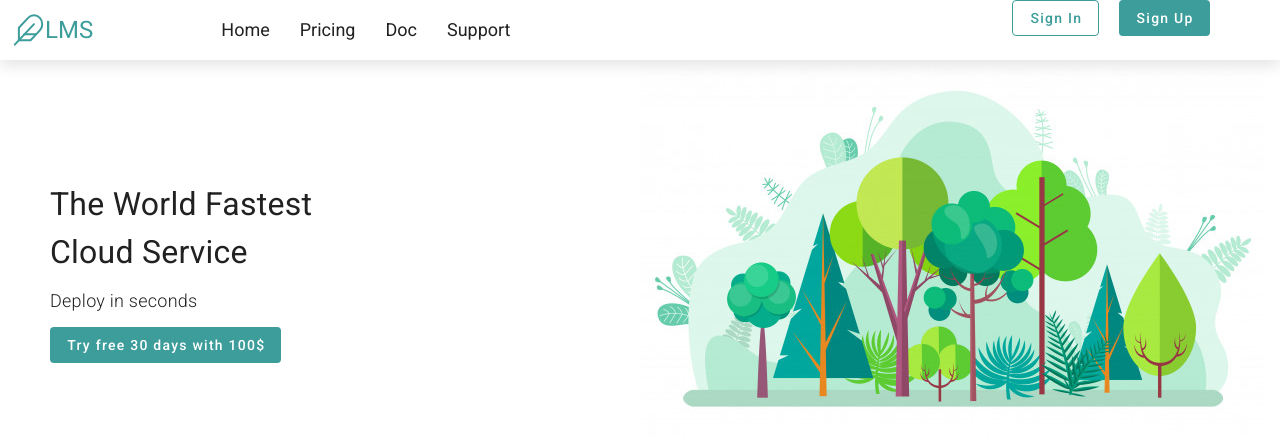
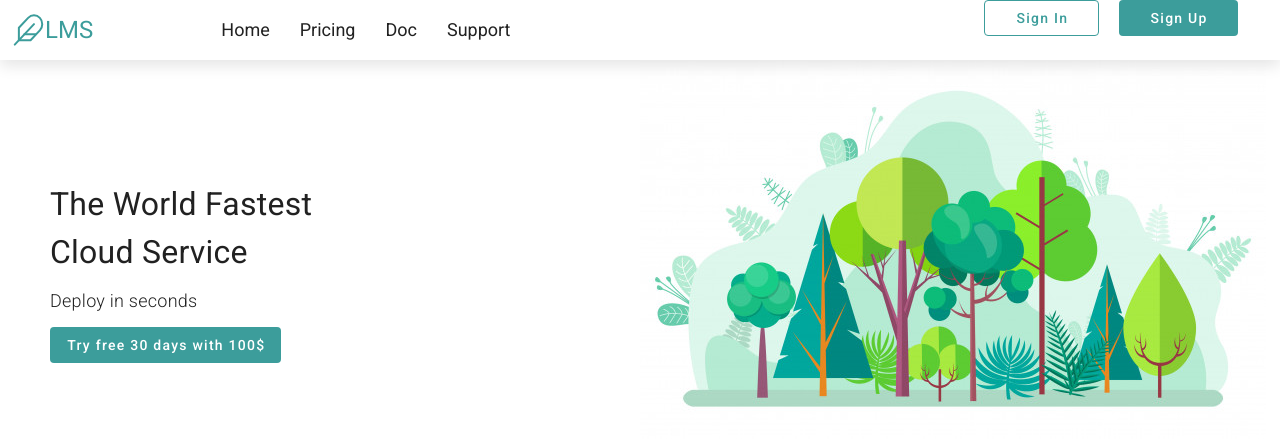
Before and after one commit to nitpum/KMUTT-CPE327-FinalProject, a Nuxt app: page / in a window 1280 px wide. Shown: the top 446 px of the page. Built offline with nearby package versions, Linux system fonts and the light colour scheme.

Commit message:
adjust navbar btn

```diff
--- a/components/home/Navbar.vue
+++ b/components/home/Navbar.vue
@@ -55,7 +55,8 @@ export default {
   color: #3c9d9b;
 }
 .navbar-btn {
-  font-size: 16px;
+  padding: 0px 30px 0px 30px !important;
+  font-size: 14px !important;
   text-transform: capitalize;
 }
 </style>
```
